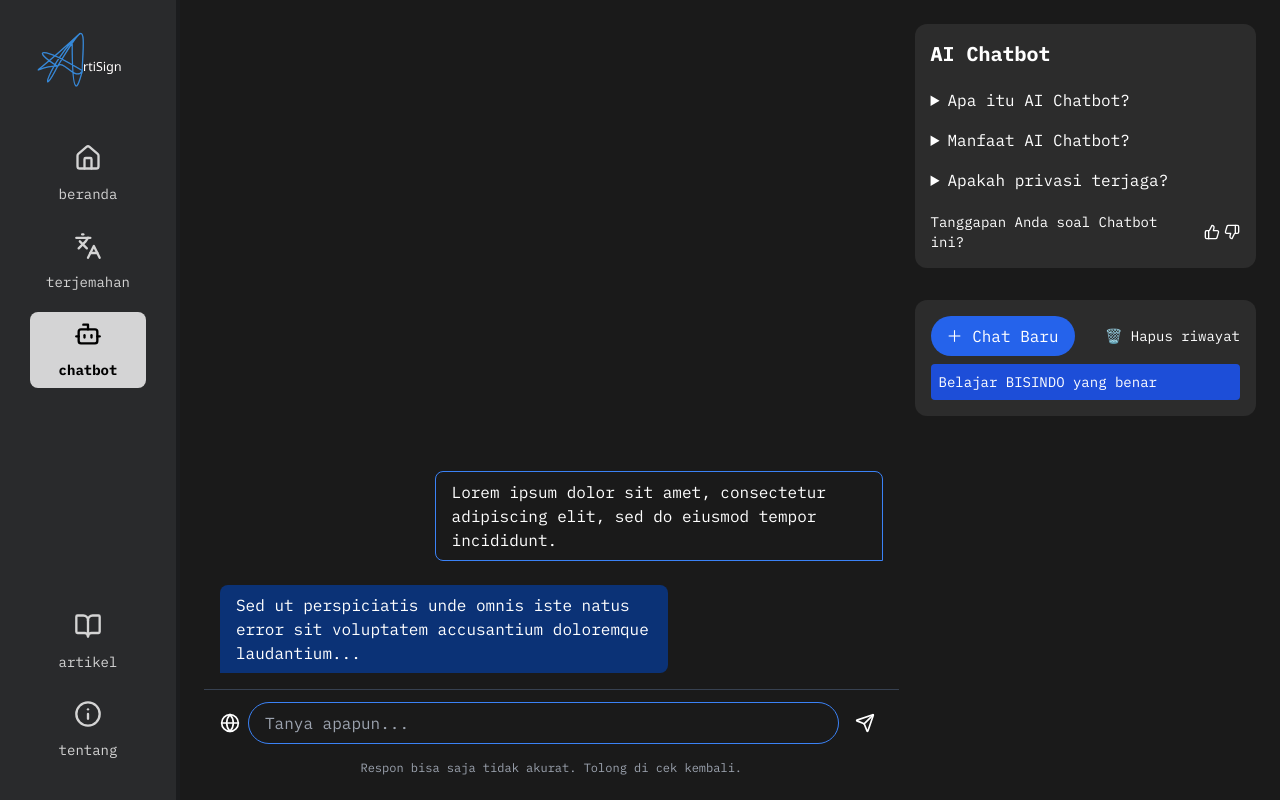
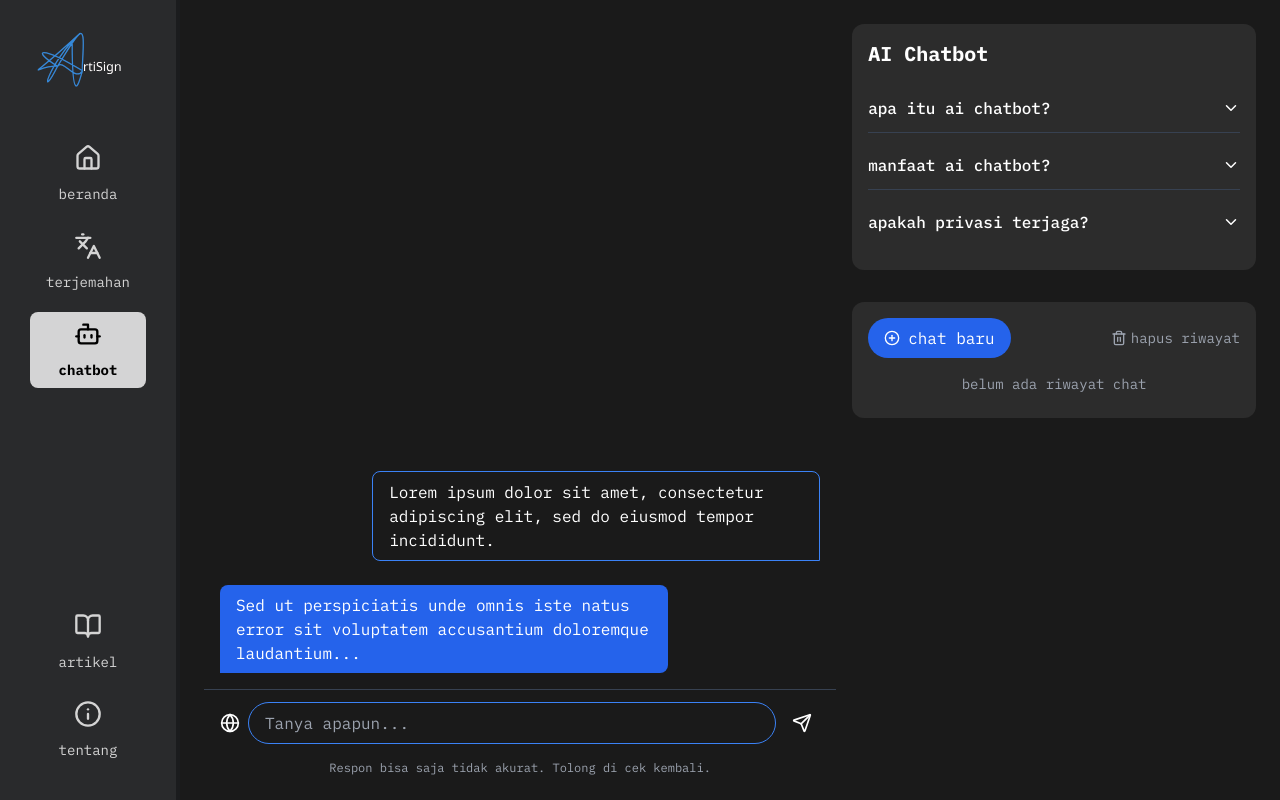
Before and after one commit to shaflykhalifap/ArtiSign, a React app: page /chatbot in a window 1280 px wide. Built offline with nearby package versions, Linux system fonts and the light colour scheme.

Commit message:
feat: implementing the components

```diff
--- a/src/components/article/ShareButton.tsx
+++ b/src/components/article/ShareButton.tsx
@@ -83,7 +83,7 @@ const ShareButton = ({
     <div className="relative">
       <button
         onClick={() => setIsOpen(!isOpen)}
-        className="flex items-center gap-2 px-4 py-2 text-sm font-medium text-white bg-blue-500 rounded-md hover:bg-blue-600 transition-colors"
+        className="flex items-center gap-2 px-4 py-2 text-sm font-medium text-white bg-blue-600 rounded-md hover:bg-blue-600 transition-colors"
       >
         <Share2 size={16} />
         Share Artikel
--- a/src/components/chatbot/ChatHistory.tsx
+++ b/src/components/chatbot/ChatHistory.tsx
@@ -1,16 +1,92 @@
-// components/ChatHistory.jsx
+import { useState, useEffect } from "react";
+import { PlusCircle, Trash2, X } from "lucide-react";
+
+interface ChatSession {
+  id: string;
+  title: string;
+  createdAt: number;
+}
+
 export default function ChatHistory() {
+  const [chatSessions, setChatSessions] = useState<ChatSession[]>([]);
+
+  useEffect(() => {
+    const storedChats = localStorage.getItem("chatHistory");
+    if (storedChats) {
+      setChatSessions(JSON.parse(storedChats));
+    }
+  }, []);
+
+  useEffect(() => {
+    localStorage.setItem("chatHistory", JSON.stringify(chatSessions));
+  }, [chatSessions]);
+
+  const createNewChat = () => {
+    const newChat: ChatSession = {
+      id: Date.now().toString(),
+      title: `Chat ${chatSessions.length + 1}`,
+      createdAt: Date.now(),
+    };
+
+    setChatSessions([newChat, ...chatSessions]);
+  };
+
+  const deleteChat = (id: string) => {
+    setChatSessions(chatSessions.filter((chat) => chat.id !== id));
+  };
+
+  const clearHistory = () => {
+    if (confirm("Apakah Anda yakin ingin menghapus semua riwayat chat?")) {
+      localStorage.removeItem("chatHistory");
+      setChatSessions([]);
+    }
+  };
+
   return (
     <div className="bg-[#2c2c2c] text-white p-4 rounded-xl mt-4 w-full max-w-md">
       <div className="flex justify-between items-center mb-2">
-        <button className="bg-blue-600 text-white px-4 py-2 rounded-full">
-          ＋ Chat Baru
+        <button
+          onClick={createNewChat}
+          className="bg-blue-600 text-white px-4 py-2 rounded-full flex items-center hover:bg-blue-700 transition-colors"
+        >
+          <PlusCircle size={16} className="mr-2" />
+          chat baru
         </button>
-        <button className="text-sm">🗑️ Hapus riwayat</button>
+        <button
+          onClick={clearHistory}
+          className="text-sm flex items-center text-gray-400 hover:text-white transition-colors"
+        >
+          <Trash2 size={16} className="mr-1" />
+          hapus riwayat
+        </button>
       </div>
-      <div className="bg-blue-700 p-2 rounded text-sm mt-2">
-        Belajar BISINDO yang benar
-      </div>
+
+      {chatSessions.length === 0 ? (
+        <p className="text-sm text-gray-400 text-center py-2">
+          belum ada riwayat chat
+        </p>
+      ) : (
+        <div className="max-h-48 overflow-y-auto">
+          {chatSessions.map((chat) => (
+            <div
+              key={chat.id}
+              className="bg-blue-700 p-2 rounded text-sm mt-2 cursor-pointer hover:bg-blue-800 transition-colors relative flex justify-between items-center"
+            >
+              <div className="flex-grow">{chat.title}</div>
+              <button
+                onClick={(e) => {
+                  e.stopPropagation();
+                  deleteChat(chat.id);
+                }}
+                className="text-gray-300 hover:text-white ml-2"
+                title="Delete chat"
+              >
+                <X size={14} />
+              </button>
+            </div>
+          ))}
+        </div>
+      )}
     </div>
   );
 }
--- a/src/components/chatbot/Chatbox.tsx
+++ b/src/components/chatbot/Chatbox.tsx
@@ -21,7 +21,7 @@ const UserBubble: React.FC<MessageProps> = ({ text }) => {
 
 const BotBubble: React.FC<MessageProps> = ({ text }) => {
   return (
-    <div className="self-start bg-[#0B3276] text-white rounded-lg rounded-bl-none px-4 py-2 max-w-md">
+    <div className="self-start bg-blue-600 text-white rounded-lg rounded-bl-none px-4 py-2 max-w-md">
       <p>{text}</p>
     </div>
   );
--- a/src/components/chatbot/FAQSection.tsx
+++ b/src/components/chatbot/FAQSection.tsx
@@ -1,35 +1,48 @@
-import { ThumbsUp, ThumbsDown } from "lucide-react";
-
-interface FaqItem {
-  q: string;
-  a: string;
-}
+import { useState } from "react";
+import faqs from "../../data/FAQChatbotData";
+import { ChevronDown, ChevronUp } from "lucide-react";
 
 const FAQSection: React.FC = () => {
-  const faqs: FaqItem[] = [
-    { q: "Apa itu AI Chatbot?", a: "AI Chatbot adalah..." },
-    { q: "Manfaat AI Chatbot?", a: "Manfaatnya antara lain..." },
-    { q: "Apakah privasi terjaga?", a: "Ya, data Anda aman..." },
-  ];
+  const [openIndex, setOpenIndex] = useState<number | null>(null);
+
+  const toggleFAQ = (index: number) => {
+    setOpenIndex(openIndex === index ? null : index);
+  };
 
   return (
     <div className="bg-[#2c2c2c] text-white p-4 rounded-xl w-full max-w-md">
       <h2 className="text-xl font-bold mb-4">AI Chatbot</h2>
+
       {faqs.map((item, idx) => (
-        <details key={idx} className="mb-2">
-          <summary className="cursor-pointer py-1">{item.q}</summary>
-          <p className="ml-4 text-sm mt-1">{item.a}</p>
-        </details>
+        <div
+          key={idx}
+          className="mb-2 border-b border-gray-700 last:border-b-0"
+        >
+          <button
+            onClick={() => toggleFAQ(idx)}
+            className="w-full text-left flex justify-between items-center py-3 cursor-pointer hover:text-blue-400 transition-colors"
+          >
+            <span className="font-medium">{item.question}</span>
+            {openIndex === idx ? (
+              <ChevronUp size={18} />
+            ) : (
+              <ChevronDown size={18} />
+            )}
+          </button>
+
+          <div
+            className={`overflow-hidden transition-all duration-300 ease-in-out ${
+              openIndex === idx
+                ? "max-h-40 opacity-100 mb-3"
+                : "max-h-0 opacity-0"
+            }`}
+          >
+            <p className="text-sm text-gray-300 pl-2 border-l-2 border-blue-500">
+              {item.answer}
+            </p>
+          </div>
+        </div>
       ))}
-      <div className="mt-4 text-sm flex items-center">
-        Tanggapan Anda soal Chatbot ini?
-        <button className="ml-2">
-          <ThumbsUp size={16} />
-        </button>
-        <button className="ml-1">
-          <ThumbsDown size={16} />
-        </button>
-      </div>
     </div>
   );
 };
--- a/src/data/FAQChatbotData.tsx
+++ b/src/data/FAQChatbotData.tsx
@@ -0,0 +1,24 @@
+interface FaqItem {
+  question: string;
+  answer: string;
+}
+
+const faqs: FaqItem[] = [
+  {
+    question: "apa itu ai chatbot?",
+    answer:
+      "ai chatbot adalah asisten pintar yang bisa bantu kamu tanya-tanya soal bahasa isyarat. kamu bisa ngobrol, cari tahu arti gerakan, atau belajar dasar-dasar komunikasi dengan teman tuli — semuanya lebih mudah lewat bantuan chatbot ini!",
+  },
+  {
+    question: "manfaat ai chatbot?",
+    answer:
+      "ai chatbot punya banyak manfaat! Kamu bisa belajar bahasa isyarat kapan saja tanpa perlu guru, mencari arti gerakan dengan cepat, berlatih komunikasi langsung, dan mendapat bantuan instan saat bicara dengan teman tuli. Chatbot juga terus belajar, jadi semakin sering dipakai semakin pintar membantu kamu!",
+  },
+  {
+    question: "apakah privasi terjaga?",
+    answer:
+      "tentu saja! kami sangat menghargai privasi dan keamanan data pengguna. setiap percakapan atau data yang Anda masukkan tidak dikirim ke server manapun, melainkan hanya tersimpan secara lokal di perangkat Anda melalui local storage. dengan demikian, anda memiliki kendali penuh atas data pribadi anda. kami juga tidak melakukan pelacakan atau penyimpanan informasi pribadi tanpa izin.",
+  },
+];
+
+export default faqs;
```
